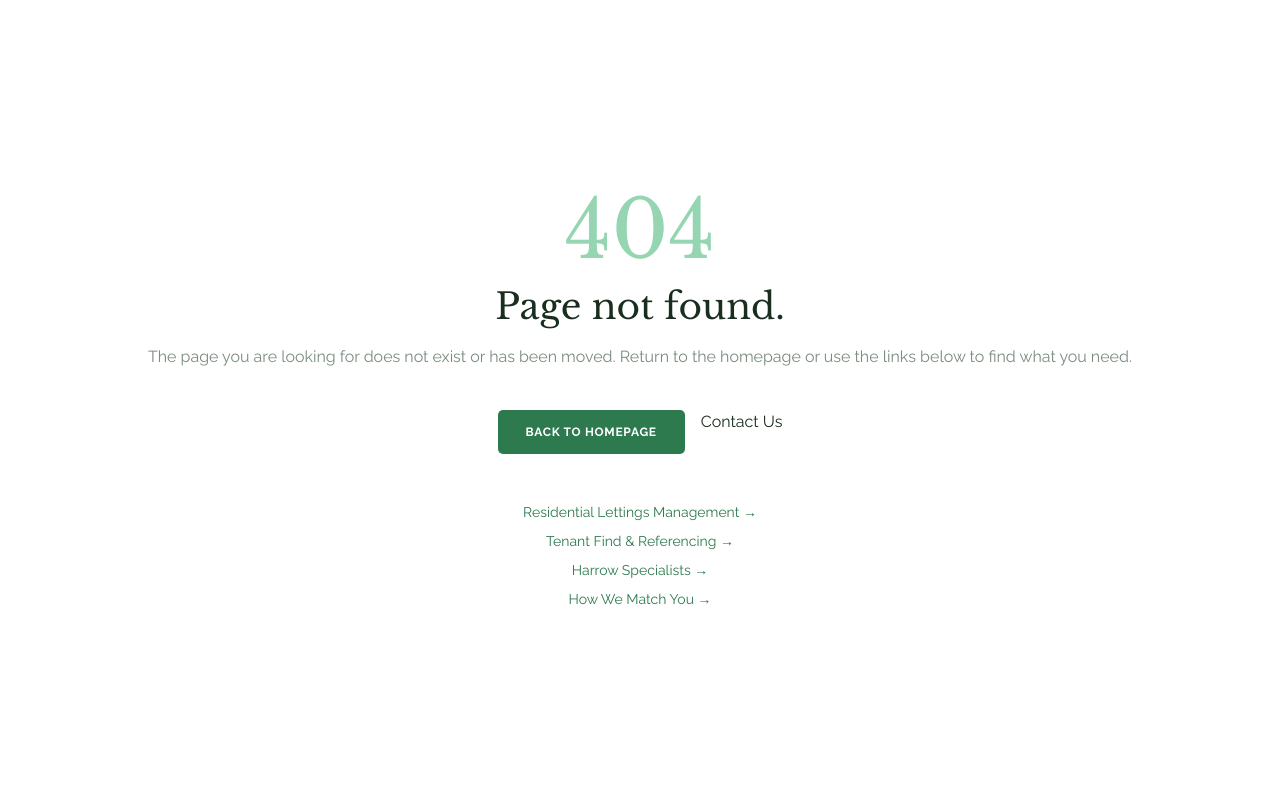
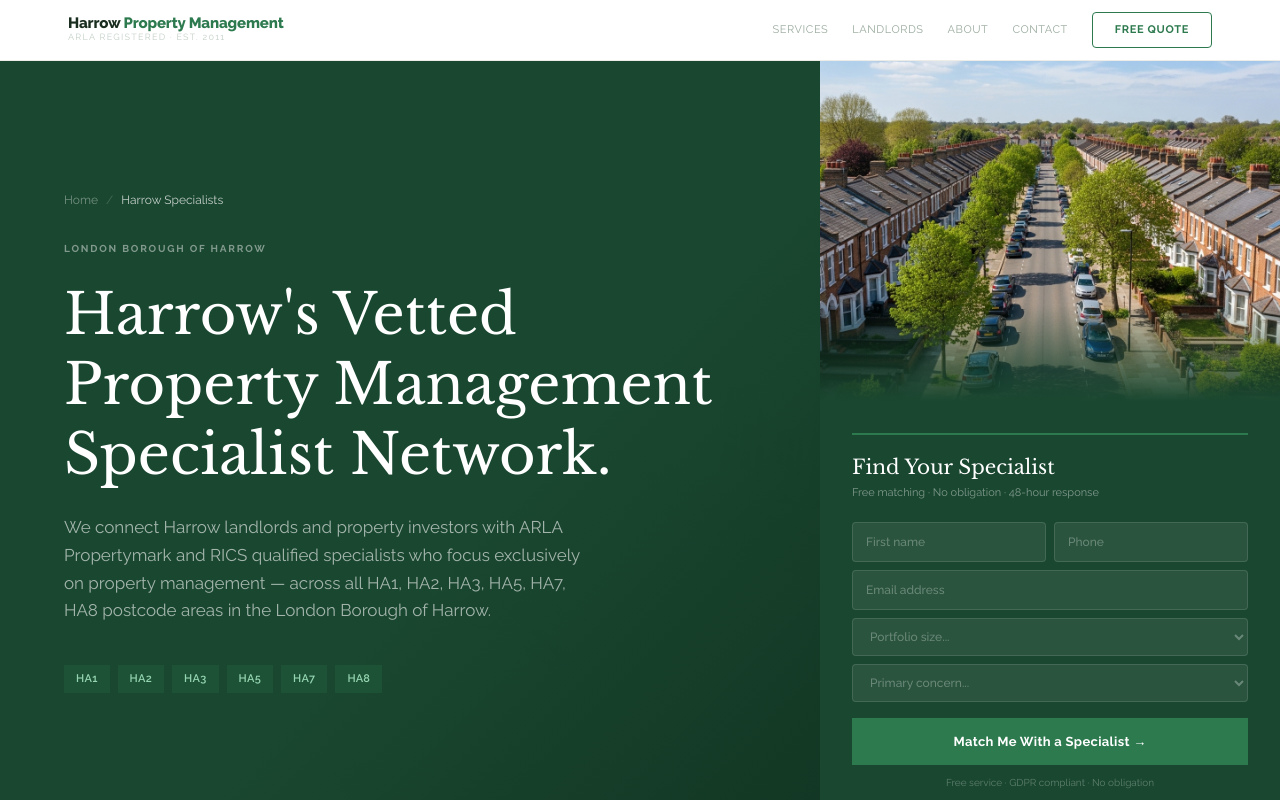
Before and after one commit to nahadgur/propertymanagementharrow, a Next.js app: page /property-management-harrow in a window 1280 px wide. Before the commit this address had no page. Shown: the top 800 px of the page. Built offline with nearby package versions, Linux system fonts and the light colour scheme.

Commit message:
Add files via upload

```diff
--- /dev/null
+++ b/app/property-management-harrow/page.tsx
@@ -0,0 +1,76 @@
+import type { Metadata } from 'next'
+import LocalHubContent from '@/components/LocalHubContent'
+import { siteConfig } from '@/data/site'
+import { harrowBoroughData, spokeAreas } from '@/data/harrowData'
+import { services } from '@/data/services'
+
+export const metadata: Metadata = {
+  title:       'Property Management Harrow | Vetted Local Specialist Network',
+  description: 'Find vetted ARLA Propertymark and RICS qualified property management specialists across the London Borough of Harrow. Experts in lettings management, tenant sourcing, compliance, and portfolio management for Harrow landlords.',
+  alternates:  { canonical: `${siteConfig.url}/property-management-harrow/` },
+  openGraph: {
+    title:       'Property Management Harrow | Vetted Local Specialist Network',
+    description: 'Find vetted ARLA Propertymark and RICS qualified property management specialists across the London Borough of Harrow.',
+    url:         `${siteConfig.url}/property-management-harrow/`,
+    type:        'website',
+  },
+}
+
+const schema = [
+  {
+    '@context': 'https://schema.org',
+    '@type':    ['LocalBusiness', 'ProfessionalService'],
+    '@id':      `${siteConfig.url}/property-management-harrow/#local`,
+    name:       'Property Management Harrow',
+    url:        `${siteConfig.url}/property-management-harrow/`,
+    description:
+      'Vetted ARLA Propertymark and RICS qualified property management network serving the London Borough of Harrow. Specialists in lettings management, tenant sourcing, rent collection, compliance, and portfolio management for landlords.',
+    telephone:  siteConfig.phone,
+    email:      siteConfig.email,
+    areaServed: {
+      '@type': 'AdministrativeArea',
+      name:    'London Borough of Harrow',
+      containedInPlace: { '@type': 'Country', name: 'United Kingdom' },
+    },
+    hasOfferCatalog: {
+      '@type':          'OfferCatalog',
+      name:             'Property Management Services',
+      itemListElement:  services.map(s => ({
+        '@type':      'Offer',
+        itemOffered:  { '@type': 'Service', name: s.title },
+      })),
+    },
+  },
+  {
+    '@context':       'https://schema.org',
+    '@type':          'BreadcrumbList',
+    itemListElement: [
+      { '@type': 'ListItem', position: 1, name: 'Home',                item: siteConfig.url },
+      { '@type': 'ListItem', position: 2, name: 'Harrow Specialists',  item: `${siteConfig.url}/property-management-harrow/` },
+    ],
+  },
+  {
+    '@context': 'https://schema.org',
+    '@type':    'FAQPage',
+    mainEntity: harrowBoroughData.faqs.map(faq => ({
+      '@type': 'Question',
+      name:    faq.q,
+      acceptedAnswer: { '@type': 'Answer', text: faq.a },
+    })),
+  },
+]
+
+export default function PropertyManagementHarrowPage() {
+  return (
+    <>
+      {schema.map((s, i) => (
+        <script
+          key={i}
+          type="application/ld+json"
+          dangerouslySetInnerHTML={{ __html: JSON.stringify(s) }}
+        />
+      ))}
+      <LocalHubContent />
+    </>
+  )
+}
--- a/data/serviceContent.ts
+++ b/data/serviceContent.ts
@@ -319,8 +319,8 @@ export const serviceContent: Record<string, ServiceContent> = {
     h1: 'Rent Collection & Property Accounting in Harrow',
     intro: [
       'The financial management of a rental property — collecting rent on time, pursuing arrears promptly, maintaining accurate records, and producing reports suitable for tax purposes — is the backbone of successful property investment. Yet it is also the area where many landlords, particularly those managing their own portfolios, are most likely to let standards slip. A missed payment goes unchallenged for a week, then two, then becomes an established pattern of late payment that is far harder to address than it would have been on day one.',
-      'Accurate financial record-keeping is equally critical. HMRC expects landlords to maintain detailed records of all rental income and allowable expenditure for a minimum of five years. Under Making Tax Digital for Income Tax Self Assessment, which is being phased in for landlords with qualifying income above £50,000 from April 2026, quarterly digital submissions will become mandatory. Landlords who have been managing their records on spreadsheets — or not managing them at all — will need robust, structured accounting to comply.',
-      'Our Harrow rent collection and accounting specialists provide a professional financial management service that ensures rent is collected consistently, arrears are addressed immediately, and your financial records are maintained to a standard that satisfies both your accountant and HMRC.',
+      'Accurate financial record-keeping matters just as much as collection itself. Landlords need clear, structured records of rental income and property expenditure — both to keep on top of their portfolio and to make year-end straightforward when handing figures to their accountant. The days of shoebox receipts and ad-hoc spreadsheets are behind us; modern landlords expect their managing agent to provide records that are organised, accessible, and ready to use.',
+      'Our Harrow rent collection and accounting specialists provide a professional financial management service that ensures rent is collected consistently, arrears are addressed immediately, and your financial records are maintained to a standard that makes year-end reporting effortless for you and your accountant.',
     ],
     problemHeading: 'The financial management problems landlords face',
     problems: [
--- a/package.json
+++ b/package.json
@@ -1,5 +1,5 @@
 {
-  "name": "propertyaccountantsharrow",
+  "name": "propertymanagementharrow",
   "version": "0.1.0",
   "private": true,
   "scripts": {
```
